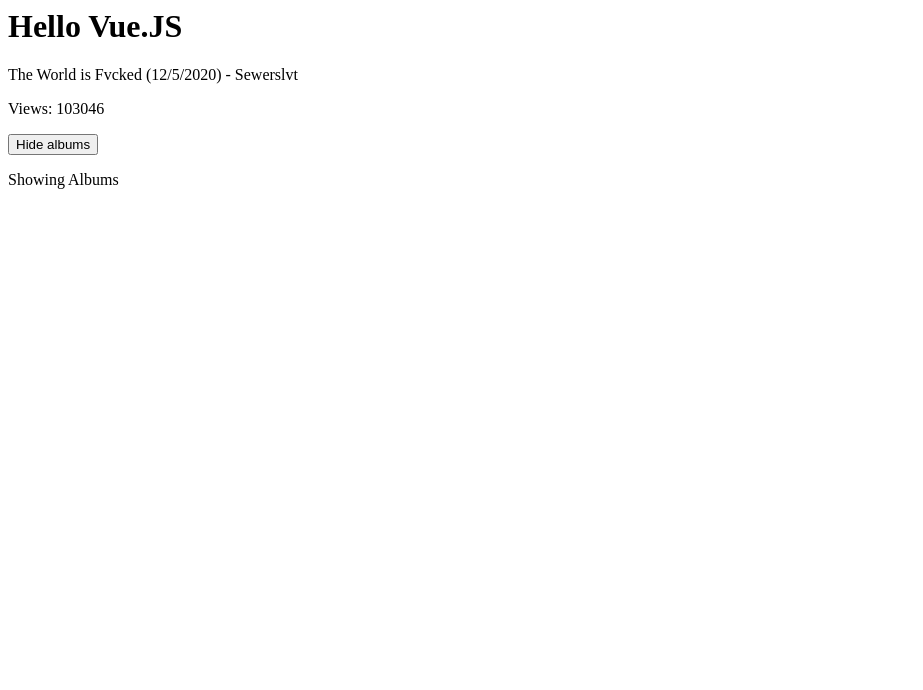
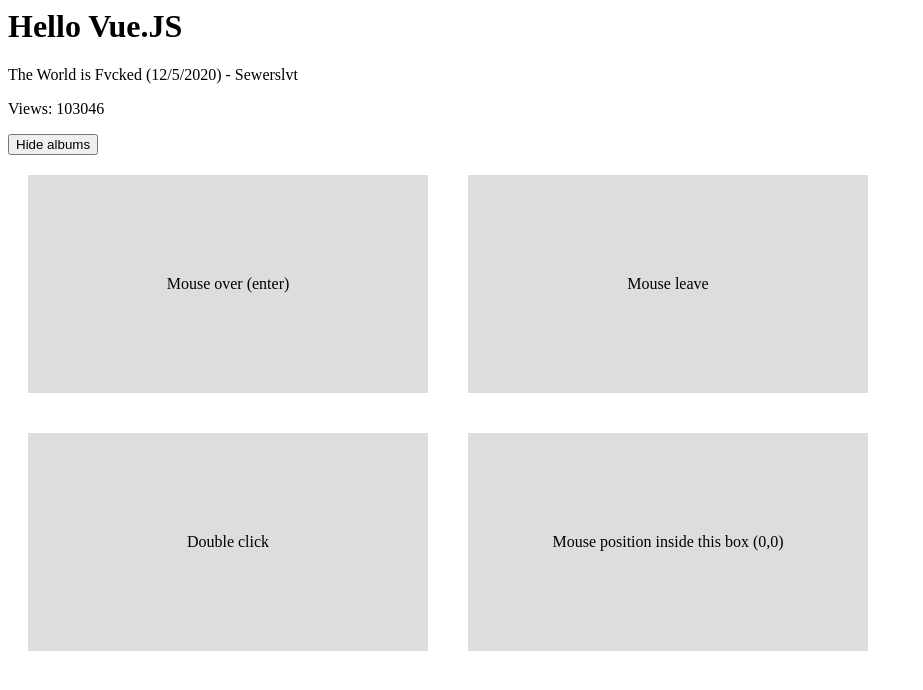
Before and after one commit to SamuelVera/Vue-Practice-1, a plain HTML site: page index.html in a window 1280 px wide. Shown: the whole page, without its empty margins (0-923 px from the left). Drawn offline with nearby package versions, Linux system fonts and the light colour scheme.

Commit message:
Other mouse events lesson

```diff
--- a/app.js
+++ b/app.js
@@ -12,6 +12,8 @@ const vueConfig = {
       date: new Date(2020, 11, 5).toLocaleDateString(),
       views: 103046,
       buttonText: "Hide albums",
+      x: 0,
+      y: 0,
     };
   },
   /**Methods that can be used by the Vue scope */
@@ -19,6 +21,16 @@ const vueConfig = {
     toggleShowAlbums() {
       this.buttonText = this.showAlbums ? "Show albums" : "Hide albums";
       this.showAlbums = !this.showAlbums;
+    },
+    handleEvent(e, data) {
+      console.log(e.type);
+      if (data) {
+        console.log("With data", data);
+      }
+    },
+    handleMousemove(e) {
+      this.x = e.offsetX;
+      this.y = e.offsetY;
     },
   },
 };
--- a/index.html
+++ b/index.html
@@ -6,28 +6,42 @@
     <title>Vue JS without CLI</title>
     <!--Installation script -->
     <script src="https://unpkg.com/vue@3.0.2"></script>
+    <style>
+      .box {
+        padding: 100px 0;
+        width: 400px;
+        text-align: center;
+        background: #ddd;
+        margin: 20px;
+        display: inline-block;
+      }
+    </style>
   </head>
   <body>
     <h1>Hello Vue.JS</h1>
     <div id="root">
       <!--Can be handled by Vue app since it's inside the root-->
       <!--Conditional rendering directive (if true renders)-->
+      <!--Other way with v-show directive-->
+      <!--v-show uses CSS while v-if removes from DOM-->
+      <!--v-show is better for elements that will be shown and hidden many times-->
       <div v-if="showAlbums">
         <!--Dynamic value from template-->
         <p>{{title}} ({{date}}) - {{author}}</p>
         <p>Views: {{views}}</p>
       </div>
-      <!--Else directive, only usable after an if-->
-      <div v-else>
-        <p>Albums hidden</p>
+      <button @click="toggleShowAlbums"><span>{{buttonText}}</span></button>
+      <br />
+      <!--Other mouse events-->
+      <!--Include event callback object and custom arguments-->
+      <div class="box" @mouseover="handleEvent($event, 5)">
+        Mouse over (enter)
       </div>
-      <button @click="toggleShowAlbums"><span>{{buttonText}}</span></button>
-
-      <!--Other way with v-show directive-->
-      <!--v-show uses CSS while v-if removes from DOM-->
-      <!--v-show is better for elements that will be shown and hidden many times-->
-      <div v-show="showAlbums">
-        <p>Showing Albums</p>
+      <!--Include only event object-->
+      <div class="box" @mouseleavue="handleEvent">Mouse leave</div>
+      <div class="box" @dbclick="handleEvent">Double click</div>
+      <div class="box" @mousemove="handleMousemove">
+        Mouse position inside this box ({{x}},{{y}})
       </div>
     </div>
     <script src="app.js"></script>
```
